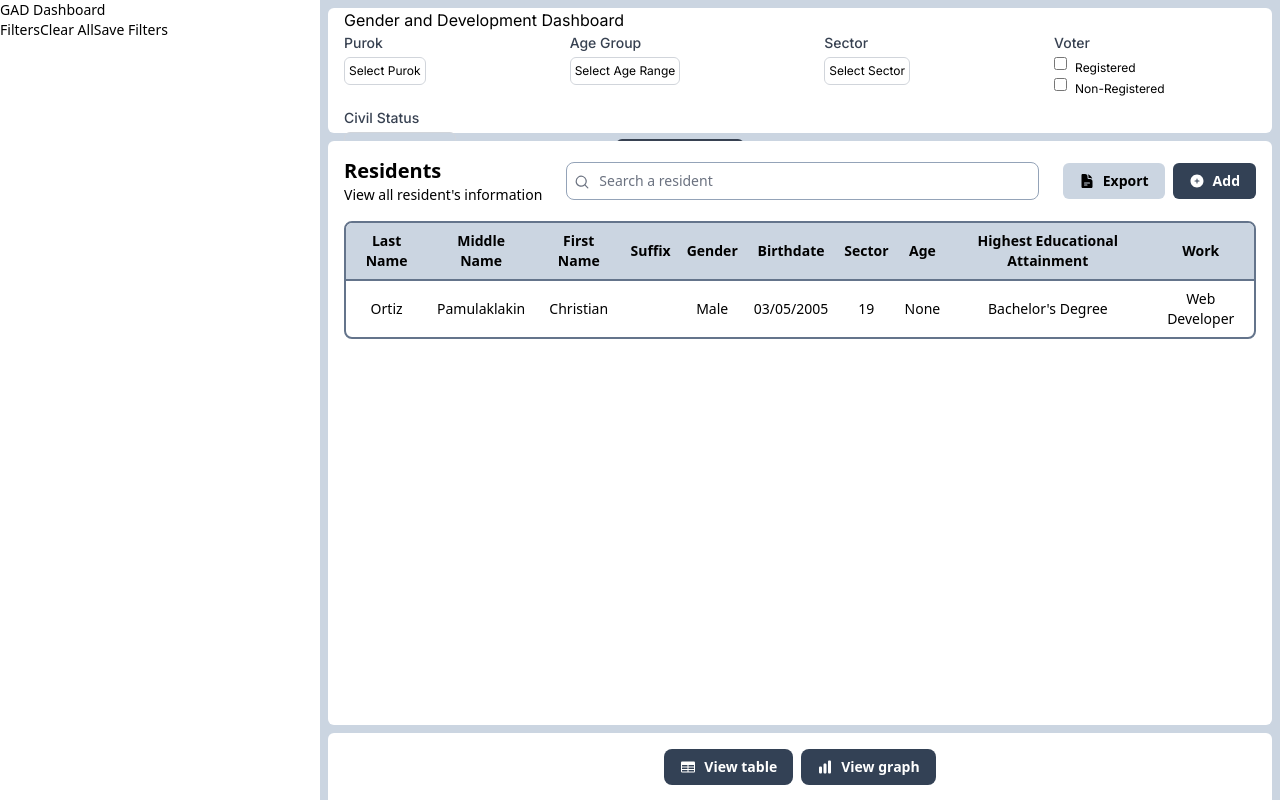
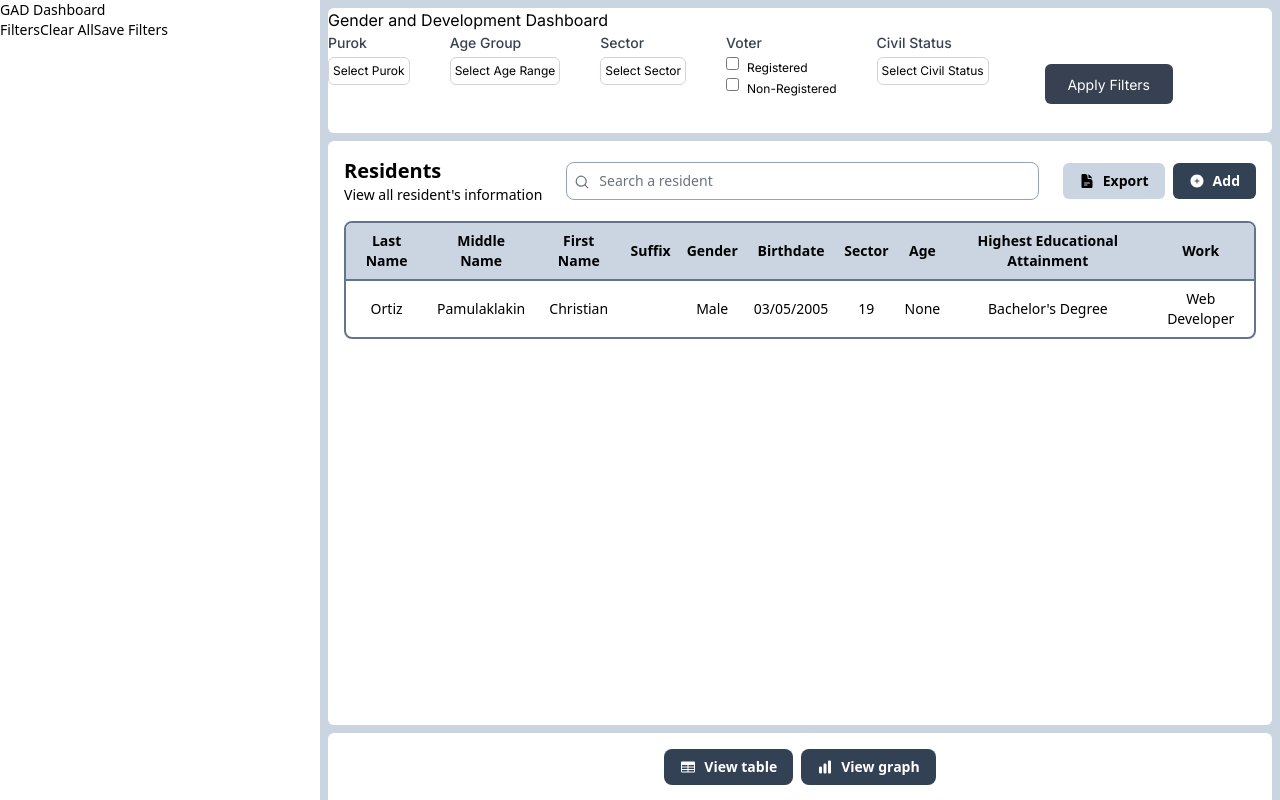
Before and after one commit to progchris00/GAD-Solution, a website built with webpack: page src/index.html in a window 1280 px wide. Built offline with nearby package versions, Linux system fonts and the light colour scheme.

Commit message:
feat: adjust heading gap

```diff
--- a/src/index.html
+++ b/src/index.html
@@ -19,10 +19,8 @@
       class="bg-white mx-2 mt-2 rounded-md col-start-4 col-end-13 row-start-1 row-end-3"
       style="font-family: &quot;Inter&quot;, sans-serif"
     >
-      <nav class="ml-4">Gender and Development Dashboard</nav>
-      <div
-        class="flex flex-wrap gap-x-36 gap-y-2 sm:flex-col md:flex-row ml-4 mr-4 h-[120.83px] overflow-x-auto overflow-y-auto max-w-full"
-      >
+      <nav>Gender and Development Dashboard</nav>
+      <div class="flex gap-10">
         <div class="max-w-[150px]">
           <label
             for="purok"
```
